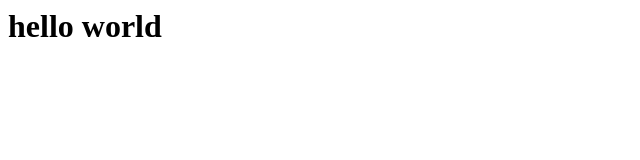
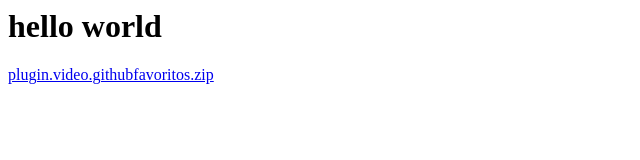
Before and after one commit to Thregarth/one, a plain HTML site: page index.html in a window 1280 px wide. Shown: the whole page, without its empty margins (0-640 px from the left). Drawn offline with Linux system fonts and the light colour scheme.

Commit message:
Update index.html

```diff
--- a/index.html
+++ b/index.html
@@ -1 +1,2 @@
 <h1>hello world</h1>
+<a href="plugin.video.githubfavoritos.zip">plugin.video.githubfavoritos.zip</a>
```
